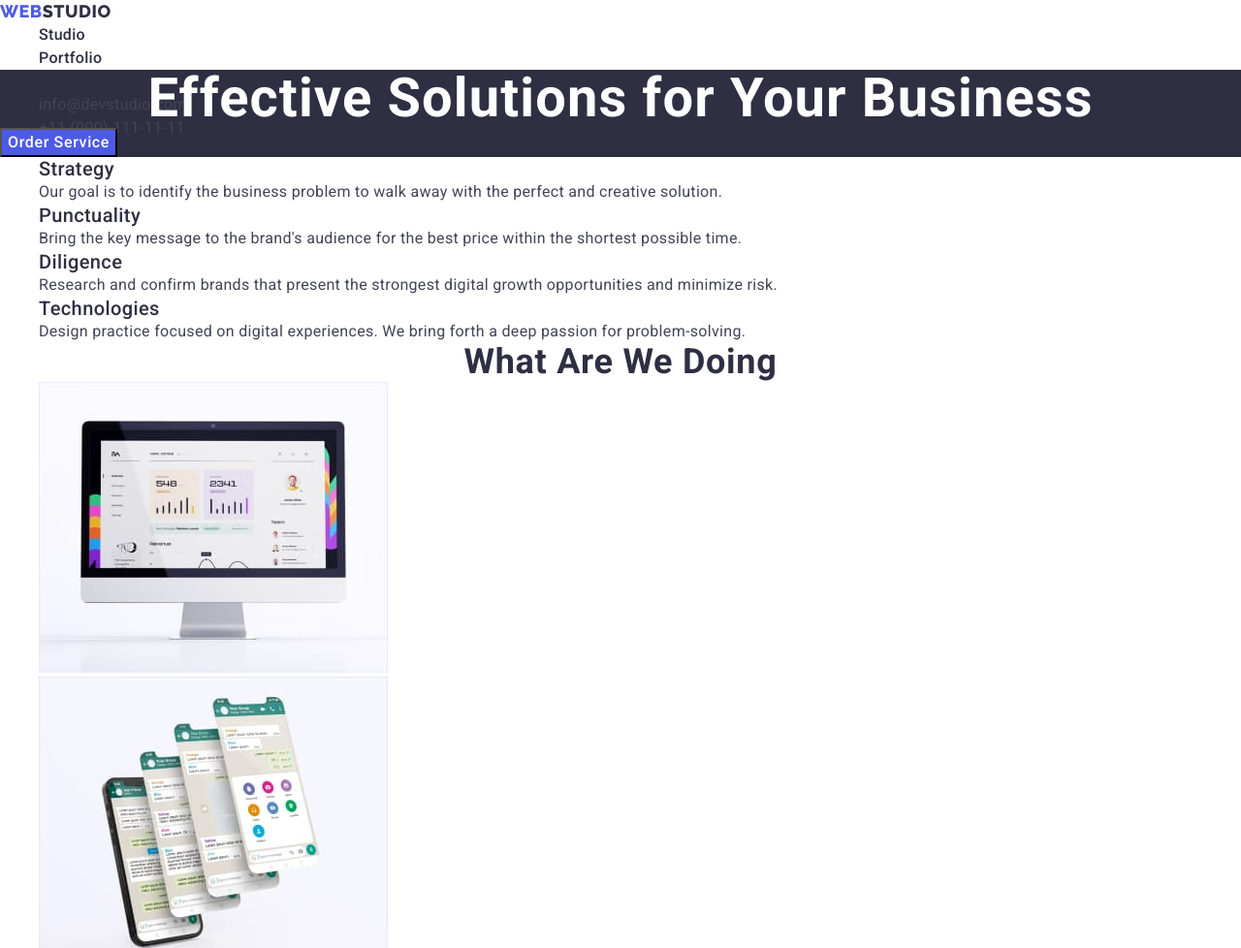
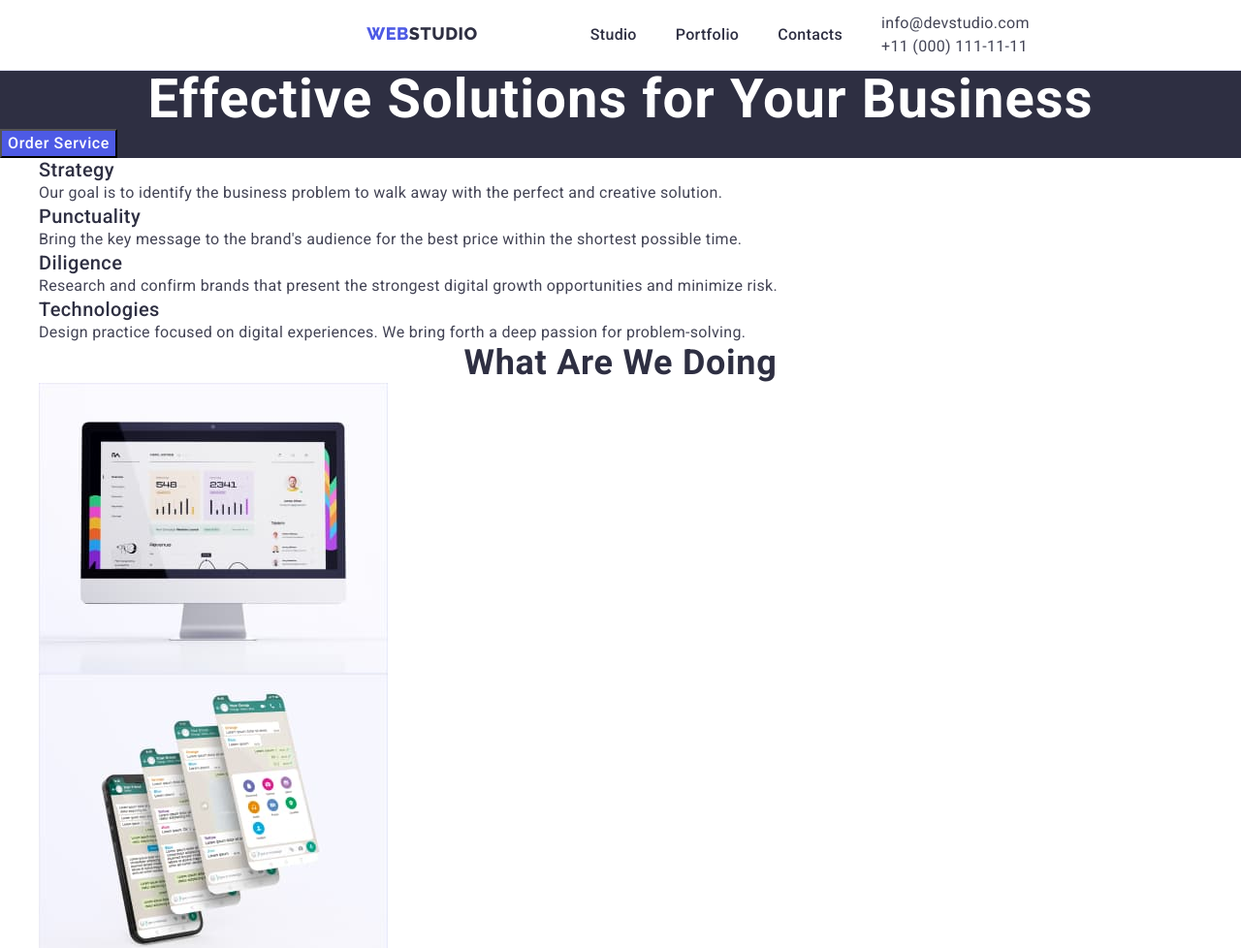
Before and after one commit to Darjetii-Dooku/hw-03, a plain HTML site: page index.html in a window 1280 px wide. Shown: the top 978 px of the page at 97% size. Drawn offline with nearby package versions, Linux system fonts and the light colour scheme.

Commit message:
header fix

```diff
--- a/css/styles.css
+++ b/css/styles.css
@@ -16,6 +16,9 @@ ol {
 }
 * {
   box-sizing: border-box;
+}
+img {
+  display: block;
 }
 .visually-hidden {
   position: absolute;
@@ -36,13 +39,29 @@ ol {
   --whitecolor: #f4f4fd;
 }
 /* Header */
+.header {
+  border-bottom: 1px solid #e7e9fc;
+}
+.container {
+  width: 1158px;
+  margin: 0 auto;
+  padding: 0 15px;
+}
+.nav-menu {
+  display: flex;
+  align-items: center;
+}
 .header-container {
-  display: block;
+  display: flex;
   width: 1440px;
   height: 72px;
   justify-content: center;
   align-items: center;
   flex-shrink: 0;
+}
+.header-list {
+  display: flex;
+  gap: 40px;
 }
 .logo {
   font-family: "Raleway", sans-serif;
@@ -55,8 +74,7 @@ ol {
   color: #4d5ae5;
   display: inline-flex;
   height: 24px;
-  align-items: center;
-  flex-shrink: 0;
+  margin-right: 76px;
 }
 .link {
   text-decoration: none;
@@ -74,7 +92,7 @@ ol {
   text-decoration: none;
   display: inline-flex;
   align-items: flex-start;
-  gap: 40px;
+  padding: 24px 0;
 }
 .header-links:hover,
 .header-links:focus {
@@ -96,6 +114,8 @@ ol {
 }
 .adress-list {
   font-style: normal;
+  display: flex;
+  gap: 40px;
 }
 .list {
   list-style: none;
--- a/index.html
+++ b/index.html
@@ -16,13 +16,13 @@
     <link rel="stylesheet" href="./css/styles.css" />
   </head>
   <body class="body-text">
-    <header>
-      <div class="header-container">
-        <nav>
+    <header class="header">
+      <div class="header-container container">
+        <nav class="nav-menu">
           <a class="link logo" href="./index.html"
             >Web<span class="dark-logo">Studio</span></a
           >
-          <ul class="list">
+          <ul class="header-list list">
             <li><a class="header-links link" href="./index.html">Studio</a></li>
             <li>
               <a class="header-links link" href="./portfolio.html">Portfolio</a>
```
